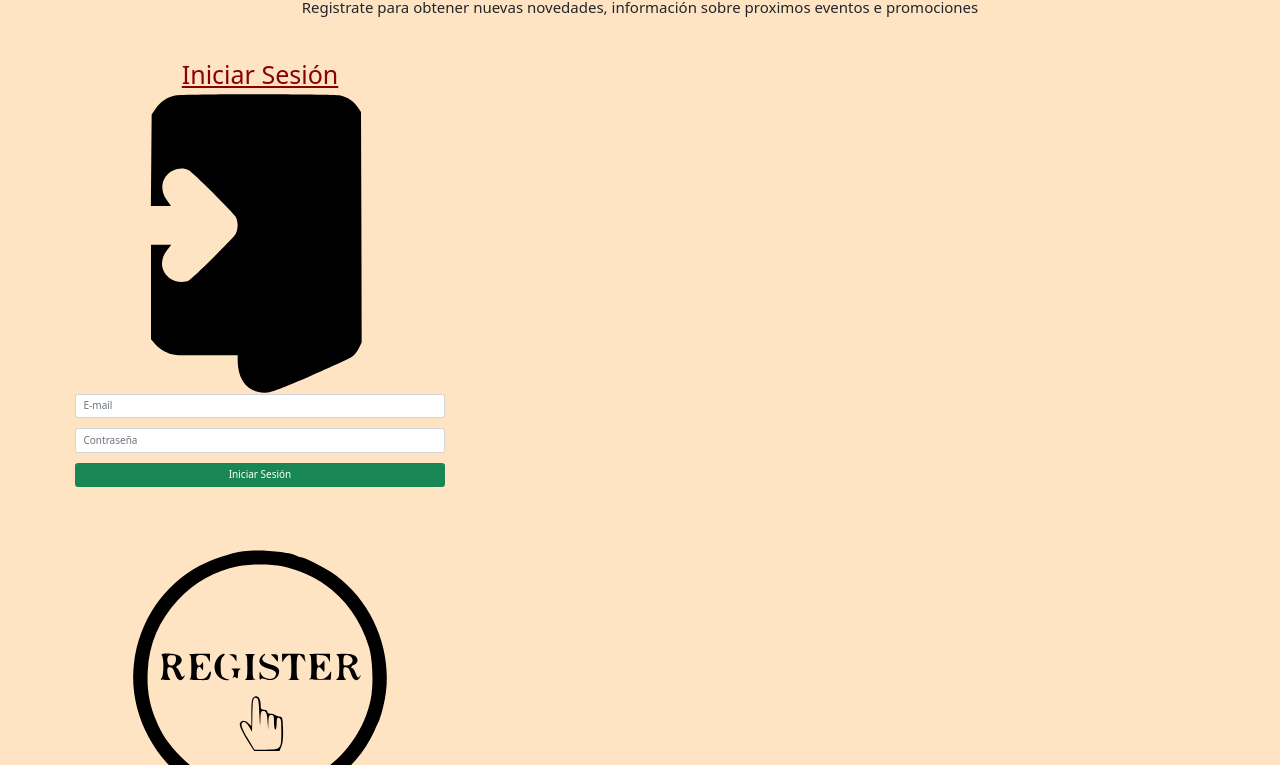
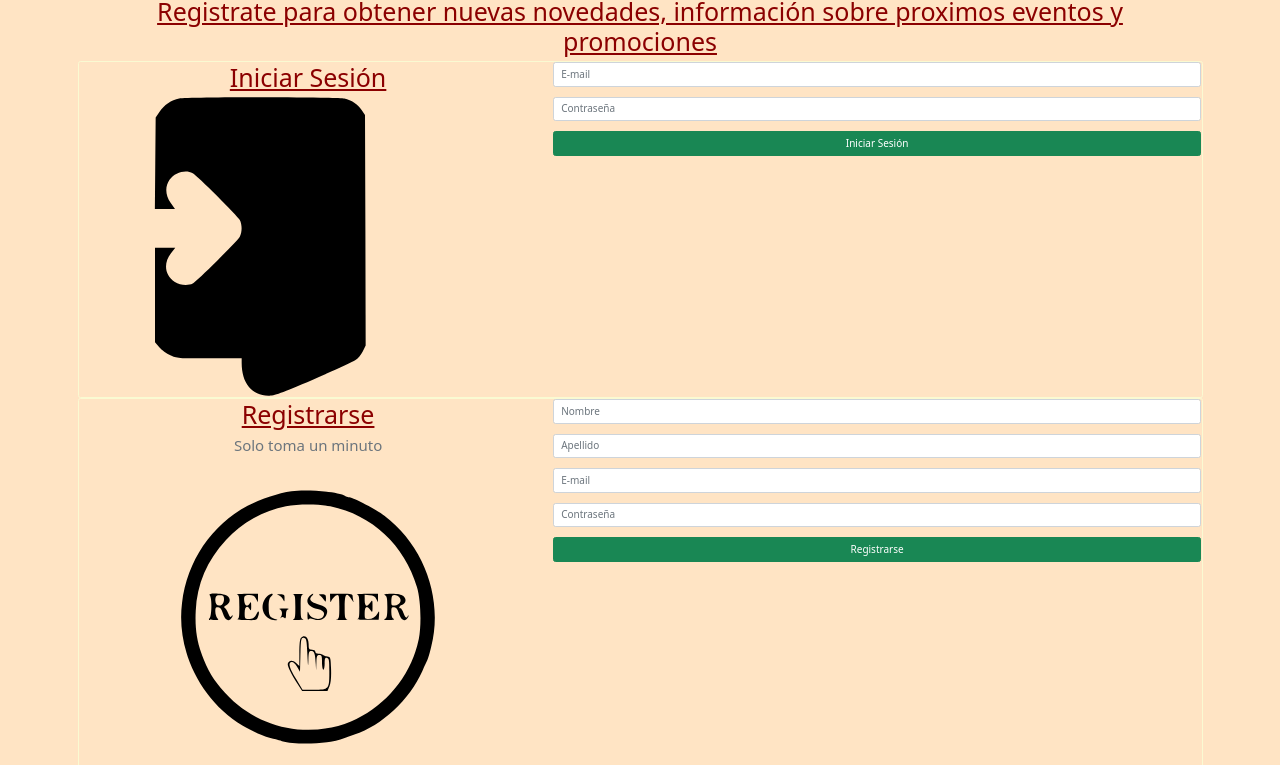
Before and after one commit to Franciscobarriola1/CoderHouse, a website: page pages/unete.html in a window 1280 px wide. Shown: the part 318-1083 px from the top of the page. Drawn offline with nearby package versions, Linux system fonts and the light colour scheme.

Commit message:
Finalizacion

```diff
--- a/pages/unete.html
+++ b/pages/unete.html
@@ -61,14 +61,20 @@
 
 
             <div class="container grid">
+
                 <h1 class="unete">Únete</h1>
-                <p class="text-center">Registrate para obtener nuevas novedades, información sobre proximos eventos e promociones</p>
+                <h2 class="text-center">Registrate para obtener nuevas novedades, información sobre proximos eventos y promociones</h2>
                 <main class="bg-bisque">
+                    <div class="card">
+                        <div class="row animate__animated animate__fadeIn animate__delay-1s">
+                                    <div class="col-md-5">
 
-                <div class="row mt-5">
-                    <div class="col-lg-4 g-md-3 animate__animated animate__fadeIn animate__delay-1s ">
                                         <h2 class="text-center">Iniciar Sesión</h2>
                                             <img src="../assets/images/log_in.svg" alt="Registro" class="animate__fadeIn animate__delay-1s">
+
+                                    </div>
+
+                                    <div class="col-md-7 card__colTexto">
                                         <form action="#">
                                             <div class="input-group mb-3">
                                                 <input type="email" class="form-control" placeholder="E-mail">
@@ -81,14 +87,22 @@
                                             <button type="button" class="btn btn-success">Iniciar Sesión</button>
                                         </div>
                                     </div>
+
                         </div>
-                <div class="row mt-5">
-                    <div class="col-lg-4 g-md-3 animate__animated animate__fadeIn animate__delay-1s">
+                    </div>
+                    <div class="card">
+                        <div class="row animate__animated animate__fadeIn animate__delay-1s">
+                                    <div class="col-md-5">
                                         <div class="text-center">
-                        <img src="../assets/images/registra.svg" alt="Registro" class="animate__fadeIn animate__delay-1s">
                                             <h2 class="text-center">Registrarse</h2>
+                                            <p class="text-center text-muted">Solo toma un minuto</p>
+                                            <img src="../assets/images/registra.svg" alt="Registro" class="">
                                         </div>
-                            <p class="text-center text-muted">Solo toma un minuto</p>
+
+
+                                    </div>
+
+                                    <div class="col-md-7 card__colTexto">
                                         <form action="#">
                                             <div class="input-group mb-3">
                                                 <input type="text" class="form-control" placeholder="Nombre">
@@ -107,7 +121,11 @@
                                         <button type="button" class="btn btn-success">Registrarse</button>
                                     </div>
                                     </div>
+
                         </div>
+                    </div>
+
+
             </div>
 
         </main>
--- a/sass/styles.scss
+++ b/sass/styles.scss
@@ -2,4 +2,5 @@
 @import 'fuentes';
 @import 'mixins';
 @import "body";
+@import 'main';
 @import 'footer';
```
Also changed, not shown: pages/contacto.html (+1 -1 lines), styles/styles.css. Lines whose indentation alone changed are shown as unchanged.
